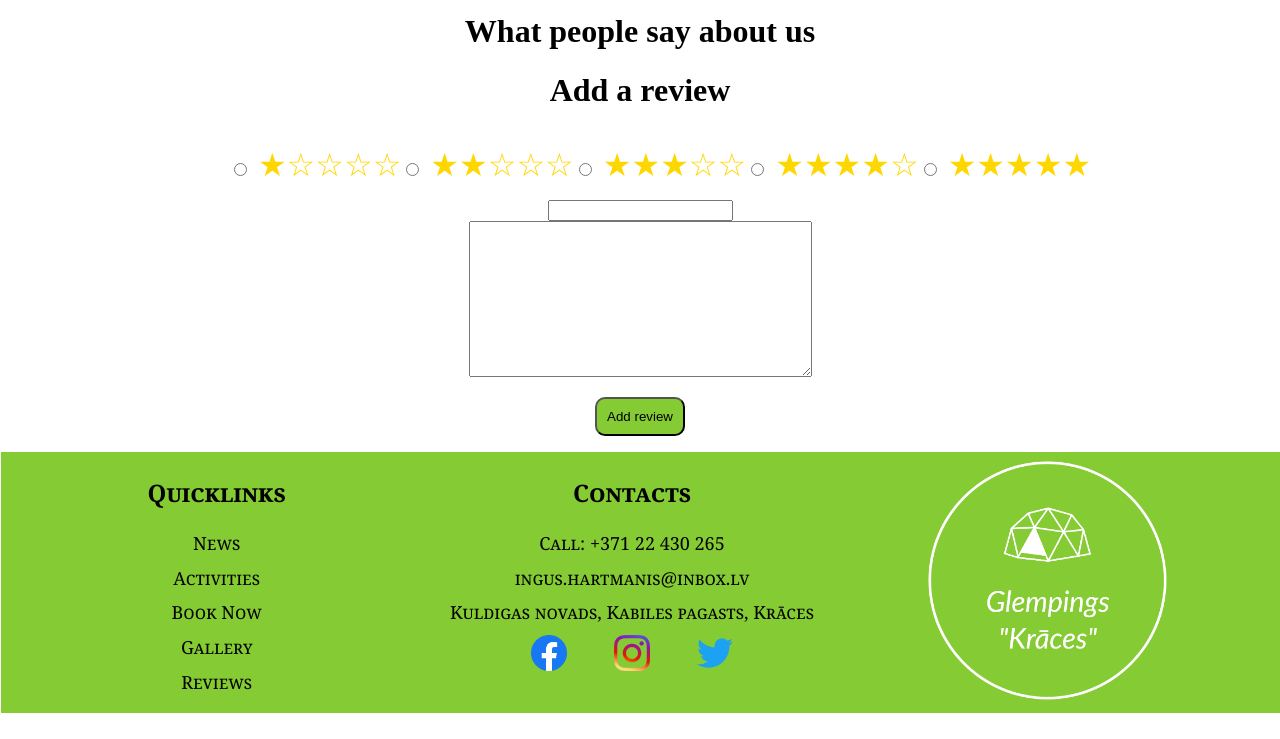
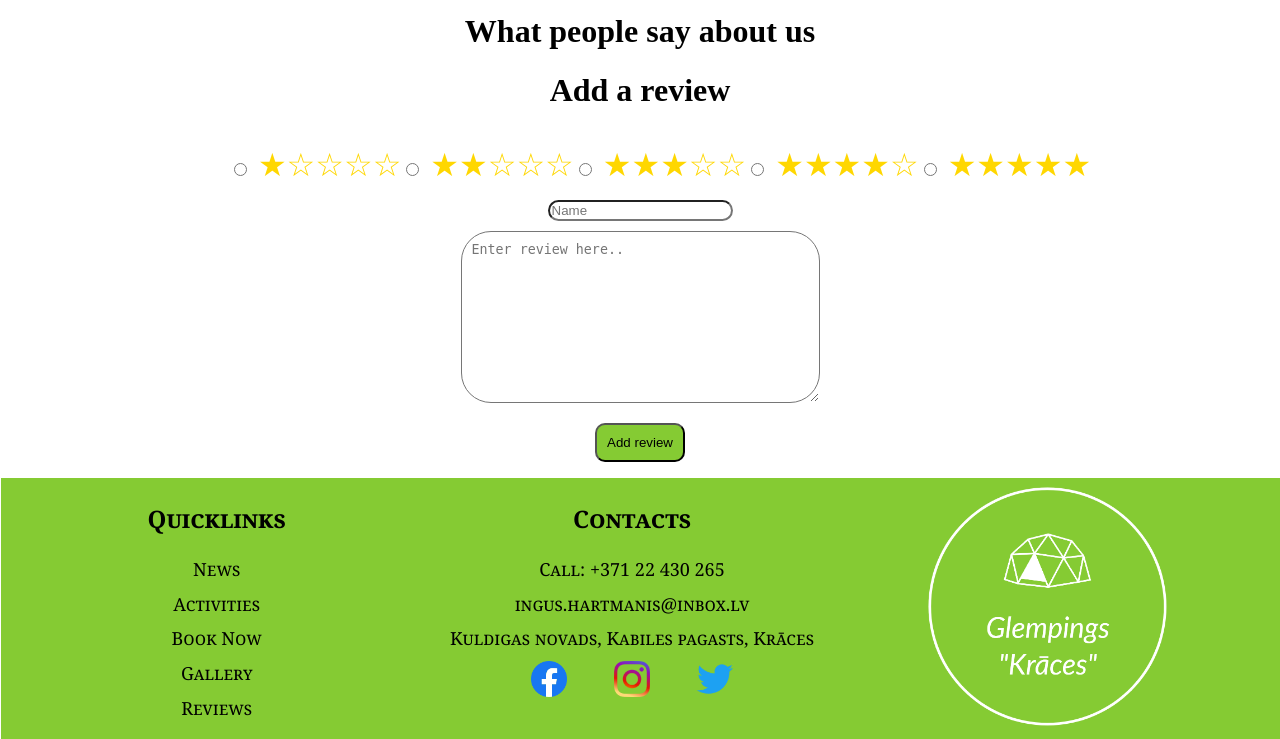
Before and after one commit to emilsberzs/glemping_kraces, a Django app: page /reviews/ in a window 1280 px wide. Shown: the part 373-1112 px from the top of the page. Before the commit the page ends 1086 px from the top, so only its background shows below. Run offline with Django 3.2, Linux system fonts and the light colour scheme; data that the repository does not hold is empty.

Commit message:
Added booking datepicker and review placeholders

```diff
--- a/glemping/forms.py
+++ b/glemping/forms.py
@@ -17,6 +17,10 @@ class ReviewForm(ModelForm):
     class Meta:
         model = Review
         fields = ('rating', 'name', 'body')
+        widgets = {
+            'name': forms.TextInput(attrs={'placeholder': 'Name'}),
+            'body': forms.Textarea(attrs={'placeholder': 'Enter review here..'}),
+        }
 
 
 class ReservationForm(ModelForm):
@@ -24,3 +28,6 @@ class ReservationForm(ModelForm):
     class Meta:
         model = Reservation
         fields = ('name', 'surname', 'phone_number', 'email', 'date')
+        widgets = {
+            'date': forms.DateInput(attrs={'class': 'form-control', 'type': 'date'})
+        }
--- a/glemping/static/css/glemping.css
+++ b/glemping/static/css/glemping.css
@@ -26,6 +26,11 @@ body {
   align-items: center;
   max-width: 100vw;
   overflow: hidden;
+
+
+}
+
+.hero-image img {
 
 }
 
@@ -257,6 +262,12 @@ iframe {
 
 }
 
+input[type="date" i] {
+  font-family: cursive;
+  font-size: medium;
+  border-radius: 30px;
+}
+
 #submit-button {
   text-align: center;
 }
@@ -328,6 +339,16 @@ input[type=submit] {
 
 .review h2 {
   margin: 0 auto 0 auto;
+}
+
+#review-name input {
+  border-radius: 30px;
+}
+
+#review-body textarea {
+  border-radius: 30px;
+  margin-top: 10px;
+  padding: 10px;
 }
 
 .rating label {
--- a/glemping/templates/glemping/reviews/review.html
+++ b/glemping/templates/glemping/reviews/review.html
@@ -19,7 +19,7 @@
 
 <form method="POST">
     <div id="review_form">
-        <div id="review-rating">
+        <div id="review-rating" value="name">
             {{review_form.rating}}
         </div>
         <div id="review-name">
```
